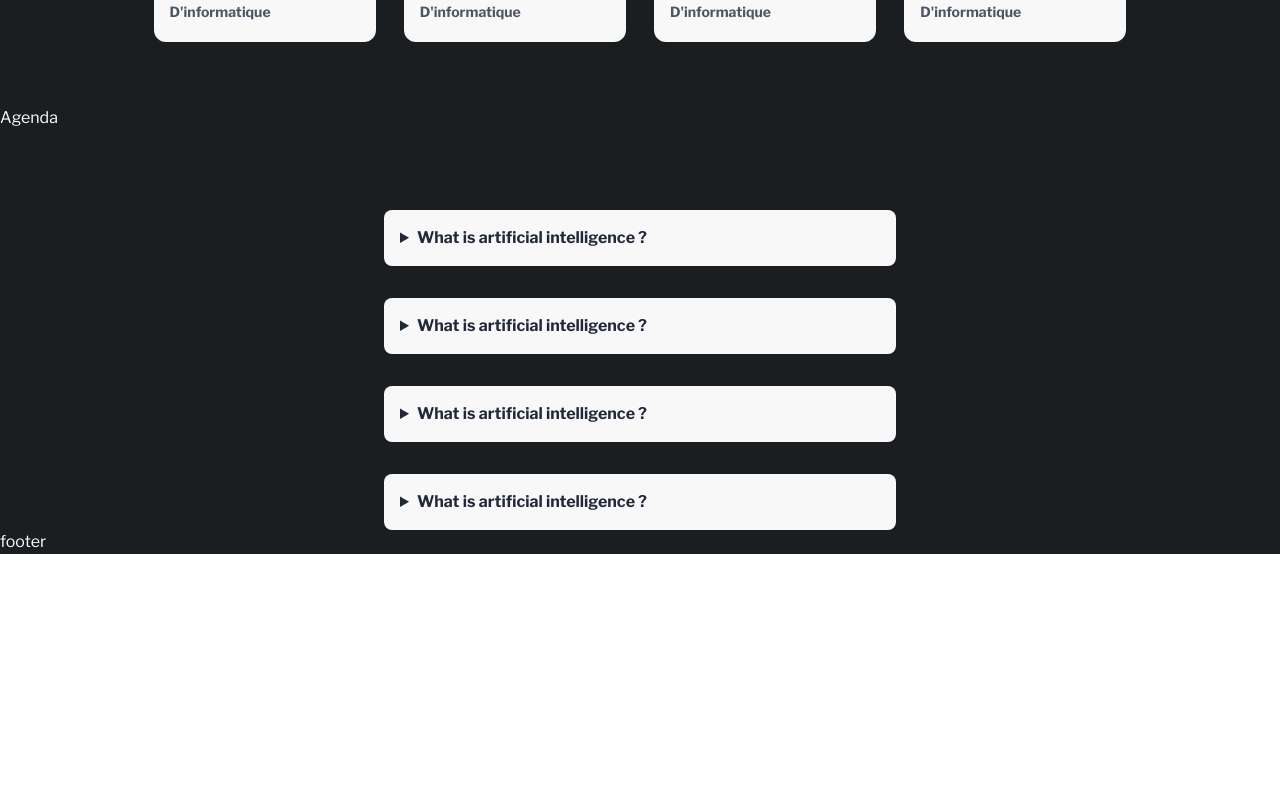
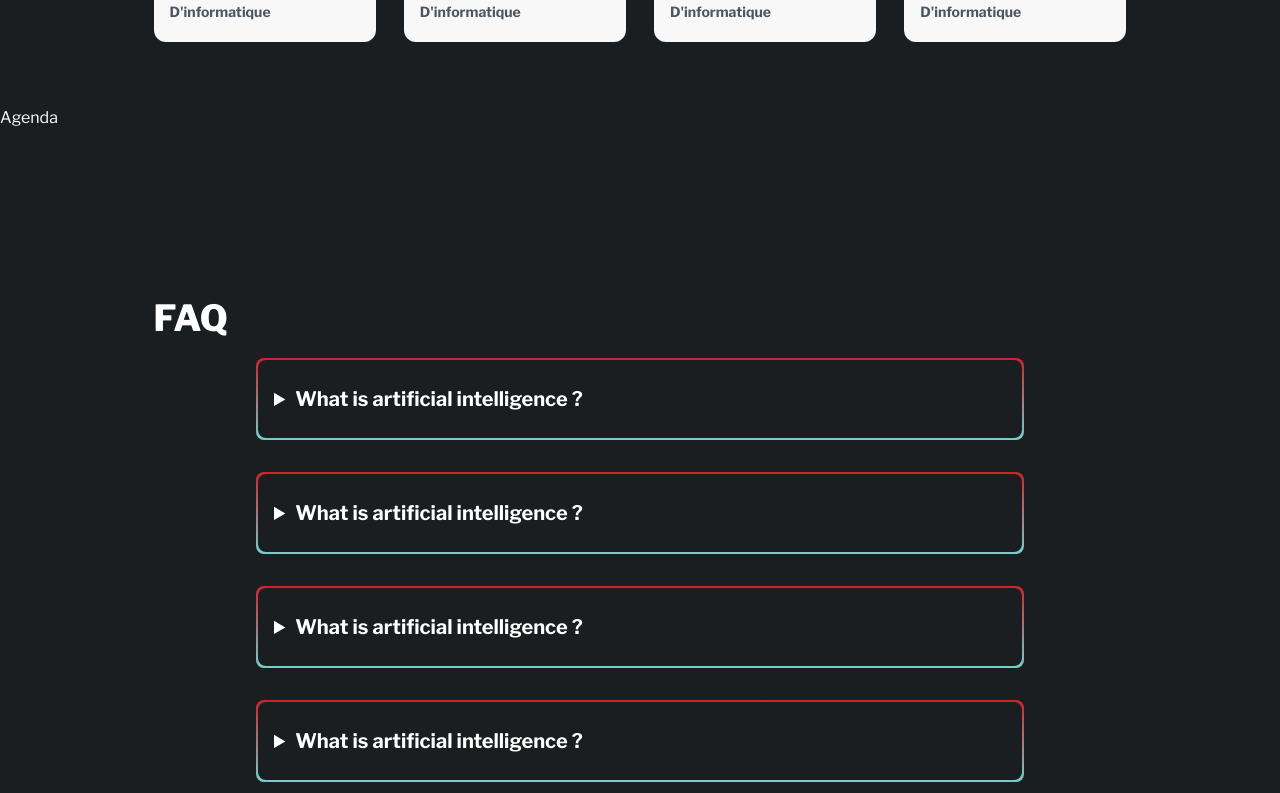
Before and after one commit to MarouaneBenbetka/AI-Summit, a React (Vite) app: page / in a window 1280 px wide. Shown: the part 1147-1940 px from the top of the page. Before the commit the page ends 1701 px from the top, so only its background shows below. Built offline with nearby package versions, Linux system fonts and the light colour scheme.

Commit message:
fix faq section

```diff
--- a/src/data/data.jsx
+++ b/src/data/data.jsx
@@ -119,3 +119,22 @@ export const socials = [
 		icon: <FaYoutube size={30}></FaYoutube>,
 	},
 ];
+
+export const faq = [
+	{
+		question: "What is artificial intelligence ?",
+		answer: "School Of AI Algeirs Is A Local Community Of Developers Students And Lovers Of Artificiel Intelligence In Algeria, At The Higher School Of Computer Science ( ESI Algeirs ).",
+	},
+	{
+		question: "What is artificial intelligence ?",
+		answer: "School Of AI Algeirs Is A Local Community Of Developers Students And Lovers Of Artificiel Intelligence In Algeria, At The Higher School Of Computer Science ( ESI Algeirs ).",
+	},
+	{
+		question: "What is artificial intelligence ?",
+		answer: "School Of AI Algeirs Is A Local Community Of Developers Students And Lovers Of Artificiel Intelligence In Algeria, At The Higher School Of Computer Science ( ESI Algeirs ).",
+	},
+	{
+		question: "What is artificial intelligence ?",
+		answer: "School Of AI Algeirs Is A Local Community Of Developers Students And Lovers Of Artificiel Intelligence In Algeria, At The Higher School Of Computer Science ( ESI Algeirs ).",
+	},
+];
--- a/src/sections/Faq.jsx
+++ b/src/sections/Faq.jsx
@@ -1,46 +1,35 @@
+import { faq } from "../data/data";
+
 const Faq = () => {
-	return <section  id="faq">
-		 <div className="w-full px-20 mx-auto mt-20 space-y-8   lg:max-w-2xl ">
-                <details className="p-4 rounded-lg cursor-pointer bg-[#F8F8F8]">
-                    <summary className="font-semibold text-gray-800">What is artificial intelligence ?</summary>
-                    <div className="mt-3">
-                        <p className="text-sm leading-6 text-gray-600">
-						School Of AI Algeirs Is A Local Community Of Developers Students And Lovers Of Artificiel Intelligence In Algeria, At The Higher School Of Computer Science ( ESI Algeirs ).
-					 </p>
-                    </div>
-                </details>
-                <details className="p-4 rounded-lg cursor-pointer bg-[#F8F8F8]">
-                    <summary className="font-semibold text-gray-800">
-					What is artificial intelligence ?
+	return (
+		<section
+			id="faq"
+			className="px-8 sm:px-20 lg:px-[12vw] min-h-[100vh] flex  justify-center flex-col"
+		>
+			<h1 className="py-5 text-4xl leading-10 font-extrabold text-center md:text-left">
+				FAQ
+			</h1>
+			<div className="w-full px-8 md:px-20 mx-auto  space-y-8  flex items-center justify-center flex-col">
+				{faq.map((x, index) => (
+					<div
+						key={index}
+						className="w-[90vw] md:w-[80vw] lg:w-[60vw] p-[2px] rounded-lg cursor-pointer bg-gradient-to-t  from-blue to-red"
+					>
+						<details className="w-full h-full px-4 py-6 cursor-pointer bg-dark rounded-lg ">
+							<summary className="font-semibold text-white text-[20px]">
+								{x.question}
 							</summary>
 							<div className="mt-3">
-                        <p className="text-sm leading-6 text-gray-600">
-						School Of AI Algeirs Is A Local Community Of Developers Students And Lovers Of Artificiel Intelligence In Algeria, At The Higher School Of Computer Science ( ESI Algeirs ).
-                        </p>
-                    </div>
-                </details>
-                <details className="p-4 rounded-lg text-gray-800 cursor-pointer bg-[#F8F8F8]">
-                    <summary className="font-semibold">
-					What is artificial intelligence ?
-                    </summary>
-                    <div className="mt-3">
-                        <p className="text-sm leading-6 text-gray-600">
-						School Of AI Algeirs Is A Local Community Of Developers Students And Lovers Of Artificiel Intelligence In Algeria, At The Higher School Of Computer Science ( ESI Algeirs ).
-                        </p>
-                    </div>
-                </details>
-                <details className="p-4 rounded-lg text-gray-800 cursor-pointer bg-[#F8F8F8]">
-                    <summary className="font-semibold">
-					What is artificial intelligence ?
-                    </summary>
-                    <div className="mt-3">
-                        <p className="text-sm leading-6 text-gray-600">
-						School Of AI Algeirs Is A Local Community Of Developers Students And Lovers Of Artificiel Intelligence In Algeria, At The Higher School Of Computer Science ( ESI Algeirs ).
+								<p className="text-sm leading-6 text-white">
+									{x.answer}
 								</p>
 							</div>
 						</details>
 					</div>
-	</section>;
+				))}
+			</div>
+		</section>
+	);
 };
 
 export default Faq;
```
Lines whose indentation alone changed are shown as unchanged.
